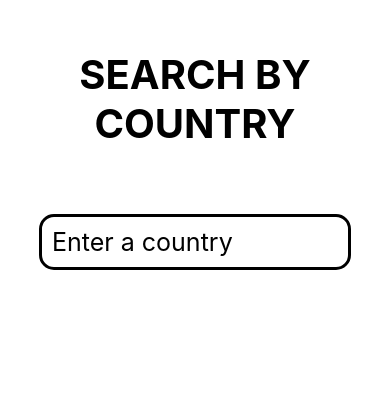
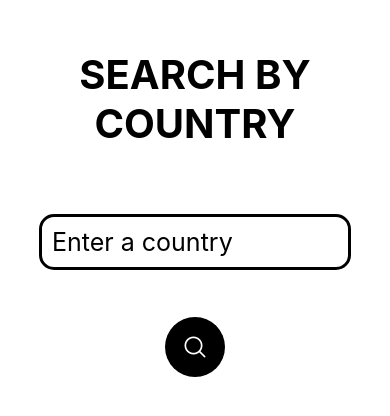
Before and after one commit to parvaritoz/CityPop, a React Native app: screen / in a window 390 px wide. Shown: the part 184-600 px from the top of the page. Built offline with nearby package versions, Linux system fonts and the light colour scheme.

Commit message:
Made a searchButton component. Added to searchScreens.

```diff
--- /dev/null
+++ b/components/SearchButton.js
@@ -0,0 +1,37 @@
+import React from 'react';
+import { StyleSheet, Text, TouchableOpacity, View } from 'react-native';
+import colors from '../config/colors';
+import {AntDesign} from '@expo/vector-icons';
+
+export default function SearchButton({title, onPress}) {
+    return (
+        <>
+            <View style={styles.container}>
+                <TouchableOpacity style = {styles.button} onPress={onPress}>
+                    <AntDesign name='search1' size={24} style={styles.searchIcon}/>
+                </TouchableOpacity>
+            </View>
+        </>
+    );
+}
+
+const styles = StyleSheet.create({
+    container: {
+        justifyContent: "center",
+        alignItems: "center",
+    },
+    button: {
+        backgroundColor: colors.black,
+        borderRadius: 50,
+        width: 60,
+        height: 60,
+        justifyContent: "center",
+        alignItems: "center",
+        textAlign: "center",
+        marginTop: "10%",
+    },
+    searchIcon: {
+        color: colors.white,
+    }
+
+})
--- a/screens/SearchCity.js
+++ b/screens/SearchCity.js
@@ -2,12 +2,14 @@ import React from 'react';
 import {Text, StyleSheet} from 'react-native';
 import TextButton from '../components/TextButton';
 import colors from '../config/colors';
+import SearchButton from '../components/SearchButton';
 
 export default function SearchCity(props) {
     return (
         <>
             <Text style={styles.text}>SEARCH BY CITY</Text>
             <TextButton placeholder="Enter a city"/>
+            <SearchButton/>
         </>
     );
 }
--- a/screens/SearchCountry.js
+++ b/screens/SearchCountry.js
@@ -1,13 +1,17 @@
 import React from 'react';
 import {Text, StyleSheet} from 'react-native';
+import SearchButton from '../components/SearchButton';
 import TextButton from '../components/TextButton';
 import colors from '../config/colors';
+
 
 export default function SearchCountry(props) {
     return (
         <>
+
             <Text style={styles.text}>SEARCH BY COUNTRY</Text>
             <TextButton placeholder="Enter a country"/>
+            <SearchButton/>
         </>
     );
 }
```
